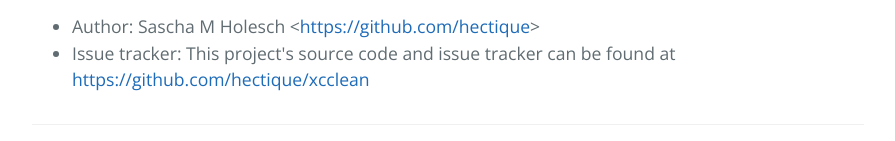
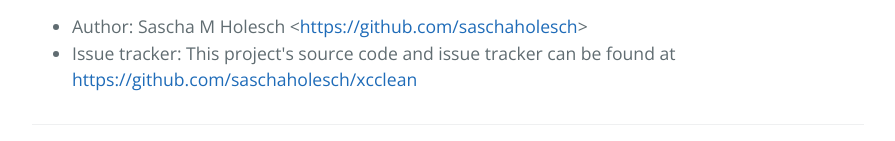
Before and after one commit to saschaholesch/xcclean, a plain HTML site: page index.html in a window 1280 px wide. Shown: the part 2535-2676 px from the top of the page, without its empty margins (192-1087 px from the left). Drawn offline with nearby package versions, Linux system fonts and the light colour scheme.

Commit message:
Create gh-pages branch via GitHub

```diff
--- a/index.html
+++ b/index.html
@@ -107,8 +107,8 @@
 <a id="about" class="anchor" href="#about" aria-hidden="true"><span aria-hidden="true" class="octicon octicon-link"></span></a>About</h1>
 
 <ul>
-<li>Author: Sascha M Holesch &lt;<a href="">https://github.com/hectique</a>&gt;</li>
-<li>Issue tracker: This project's source code and issue tracker can be found at <a href="">https://github.com/hectique/xcclean</a>
+<li>Author: Sascha M Holesch &lt;<a href="">https://github.com/saschaholesch</a>&gt;</li>
+<li>Issue tracker: This project's source code and issue tracker can be found at <a href="">https://github.com/saschaholesch/xcclean</a>
 </li>
 </ul>
 
```
Also changed, not shown: params.json (+1 -1 lines).
